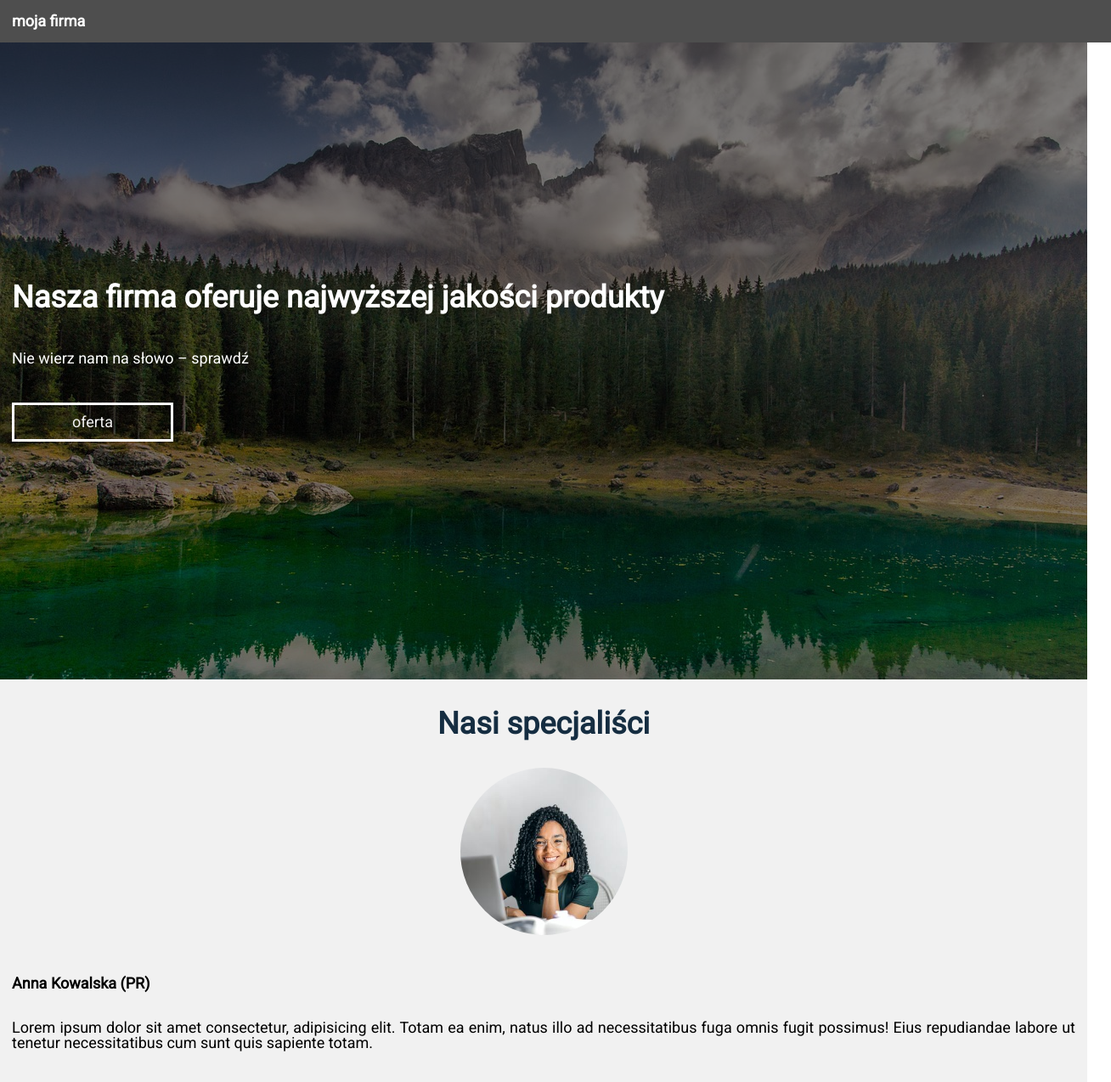
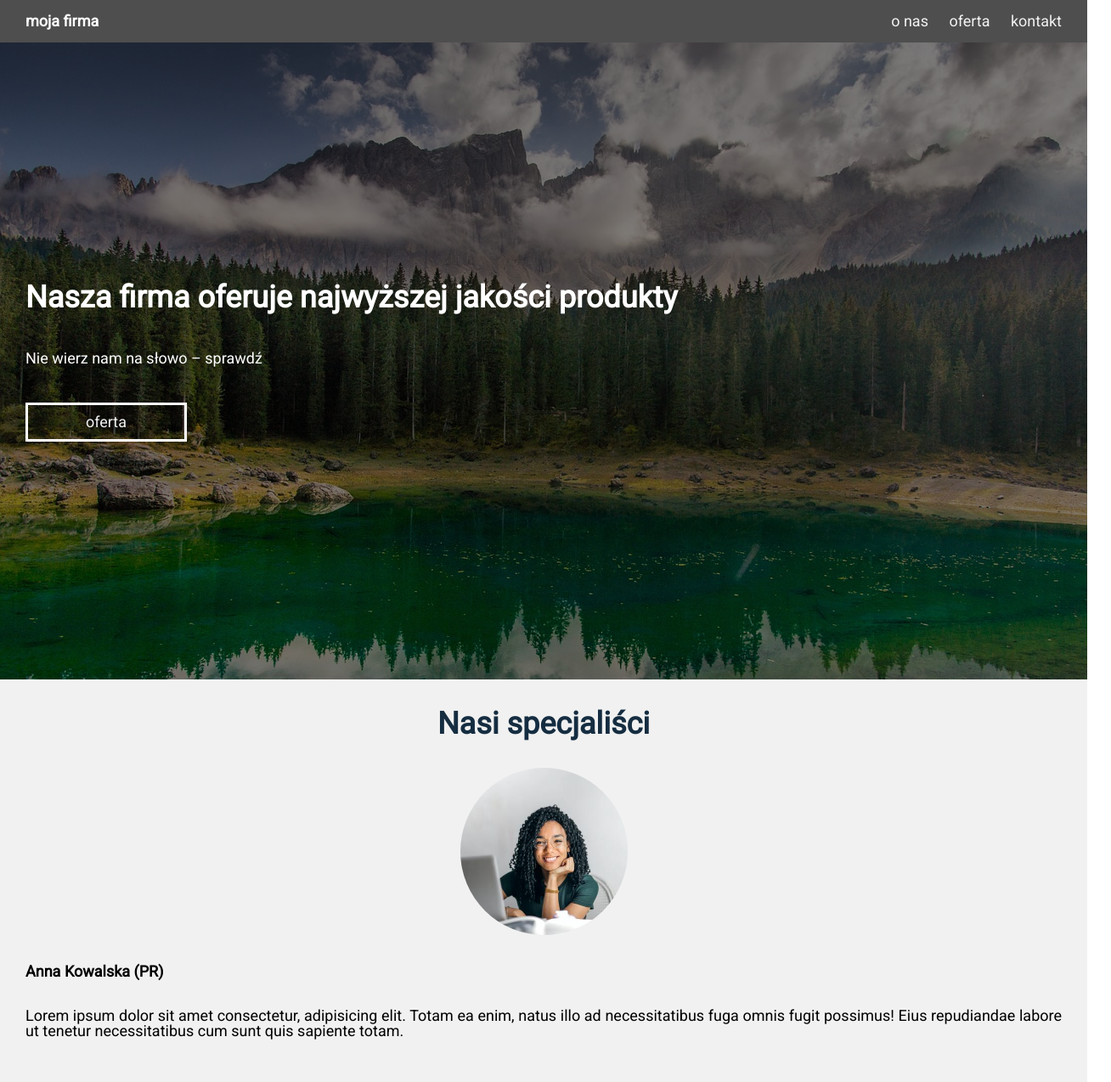
Before and after one commit to Tou24601/HTML-CSS-PROJEKT2, a plain HTML site: page index.html in a window 1280 px wide. Shown: the top 1274 px of the page at 85% size, 1308 px wide, since content can reach past the window. Drawn offline with Linux system fonts and the light colour scheme.

Commit message:
padding corrected

```diff
--- a/style.css
+++ b/style.css
@@ -10,7 +10,6 @@ body {
     width: 100vw;
     height: 50px;
     background-color: #4E4E4E;
-    padding: 0px 14px;
  }
  nav .nav {
     height: 50px;
@@ -28,6 +27,7 @@ a:visited {
 }
 nav .container .leftNav {
     font-weight: 700;
+    padding: 0px 14px;
 }
 nav .container .rightNav {
     display: none;
@@ -99,7 +99,7 @@ nav .container .rightNav {
 }
 #aboutSection .container .specialist .specialistText {
     width: calc(100vw - 28px);
-    padding: 14px 0px;
+    padding: 0px 14px;
     text-align: justify;
 }
 #aboutSection .container .specialist .specialistText .specialistName {
@@ -151,7 +151,6 @@ nav .container .rightNav {
 }
 footer {
     width: 100vw;
-    height: 147px;
     background-color: #4E4E4E;
 }
 footer .footer {
@@ -159,25 +158,55 @@ footer .footer {
     flex-direction: column;
     gap: 15px;
     align-items: center;
-    padding: 40px 0px;
+    padding: 40px 18px;
 }
 #footerText {
     font-weight: 700;
     text-align: justify;
     line-height: 21px;
+
 }
 i {
     font-size: 31px;
     color: #FFFFFF;
-    margin-left: 18px;
+
 }
 @media screen and (min-width: 576px) {
-
+    nav .container .leftNav {
+        padding: 0px 30px;
+    }
+     #firstSection .firstSectionElements {
+        padding: 0px 30px;
+     }
+#aboutSection .container .specialist .specialistText {
+    width: calc(100vw - 60px);
+    padding: 0px 30px;
+}
+    #offerSection .container .serviceBox {
+        gap: 50px;
+    }
     #offerSection .container .serviceBox .service {
         width: 198px;
         height: 193.78px;
     }
-    #offerSection .container .serviceBox .service:active {
-        transform: scale(1.05);
+    footer .footer {
+        padding: 34px 30px;
     }
 }
+@media screen and (min-width: 768px) {
+    nav .container .leftNav {
+        padding-left: 30px;
+    }
+    nav .container .rightNav {
+        display: initial;
+        list-style-type: none;
+        padding-right: 30px;
+    }
+    nav .container .rightNav li {
+        display: inline;
+        margin-left: 20px;
+    }
+    nav .container .rightNav #contact {
+        cursor: not-allowed;
+    }
+}
```
